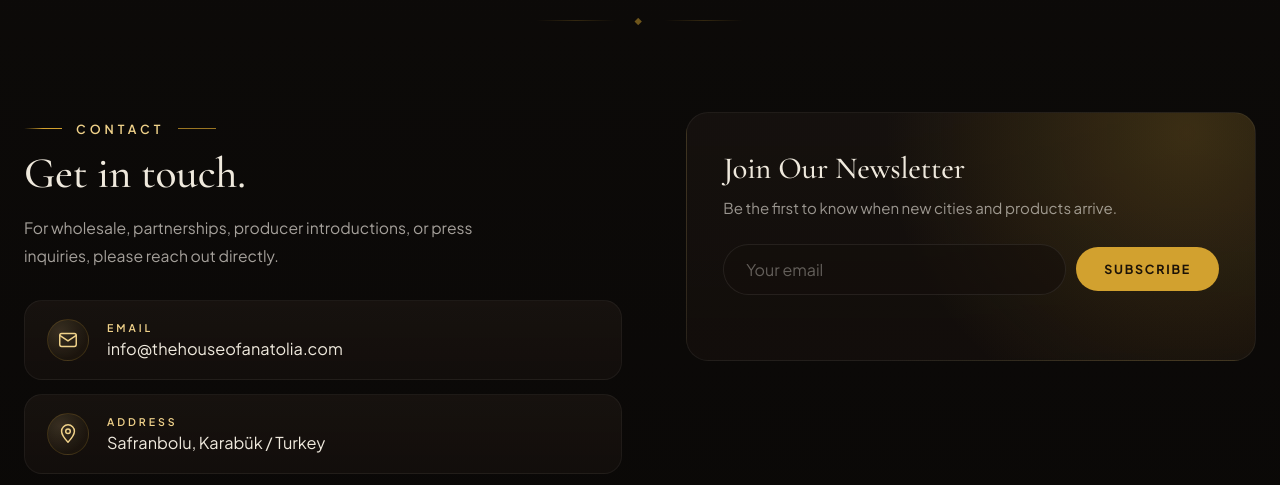
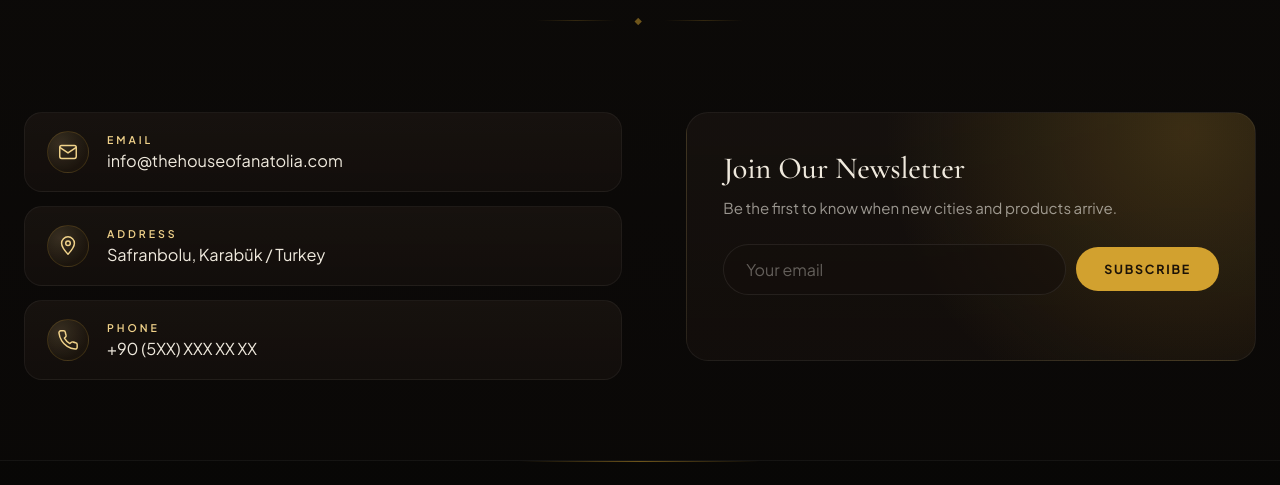
Before and after one commit to ataabeeyzaa/the-house-of-anatolia, a plain HTML site: page index.html in a window 1280 px wide. Shown: the part 2090-2575 px from the top of the page. Drawn offline with nearby package versions, Linux system fonts and the light colour scheme; a script that the page names is missing.

Commit message:
index: contact section sadeleştirildi (sol yazılar kalktı)
Kullanıcı isteği: SOL kolondan eyebrow + başlık + intro paragraf
kaldırıldı, sadece 3 info kart kaldı. .contact-info-col wrapper
+ .contact-intro-block silindi. SAĞ newsletter card aynen.

Contact-card grid 2-col layout korundu (1.05fr 1fr). Sol kart
yığını ile sağ newsletter top-align (align-items:start).

```diff
--- a/index.html
+++ b/index.html
@@ -1951,13 +1951,6 @@
 <section class="section contact-section" id="contact">
       <div class="container">
         <div class="contact-card reveal">
-          <div class="contact-info-col">
-            <div class="contact-intro-block">
-              <div class="eyebrow" data-i18n="contact_eyebrow">İLETİŞİM</div>
-              <h2 class="title" data-i18n="contact_title">Bizimle iletişime geçin.</h2>
-              <p class="contact-intro" data-i18n="contact_description">Toptan satış, iş birliği, üretici tanıtımı veya basın talepleriniz için doğrudan iletişime geçebilirsiniz.</p>
-            </div>
-
           <ul class="contact-info-stack">
             <li>
               <a class="contact-info-card" href="mailto:info@thehouseofanatolia.com">
@@ -1993,7 +1986,6 @@
               </div>
             </li>
           </ul>
-          </div>
 
           <div class="contact-newsletter-card">
             <h3 class="nl-title" data-i18n="footer_newsletter_title">Bültenimize Katılın</h3>
```
Lines whose indentation alone changed are shown as unchanged.
